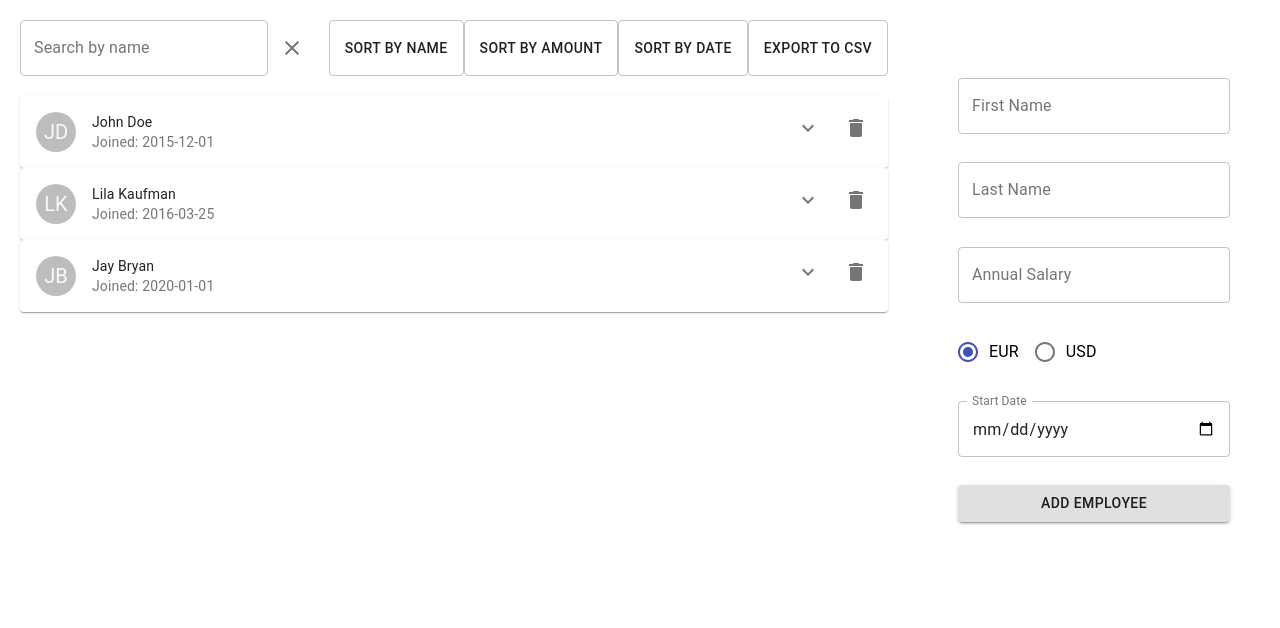
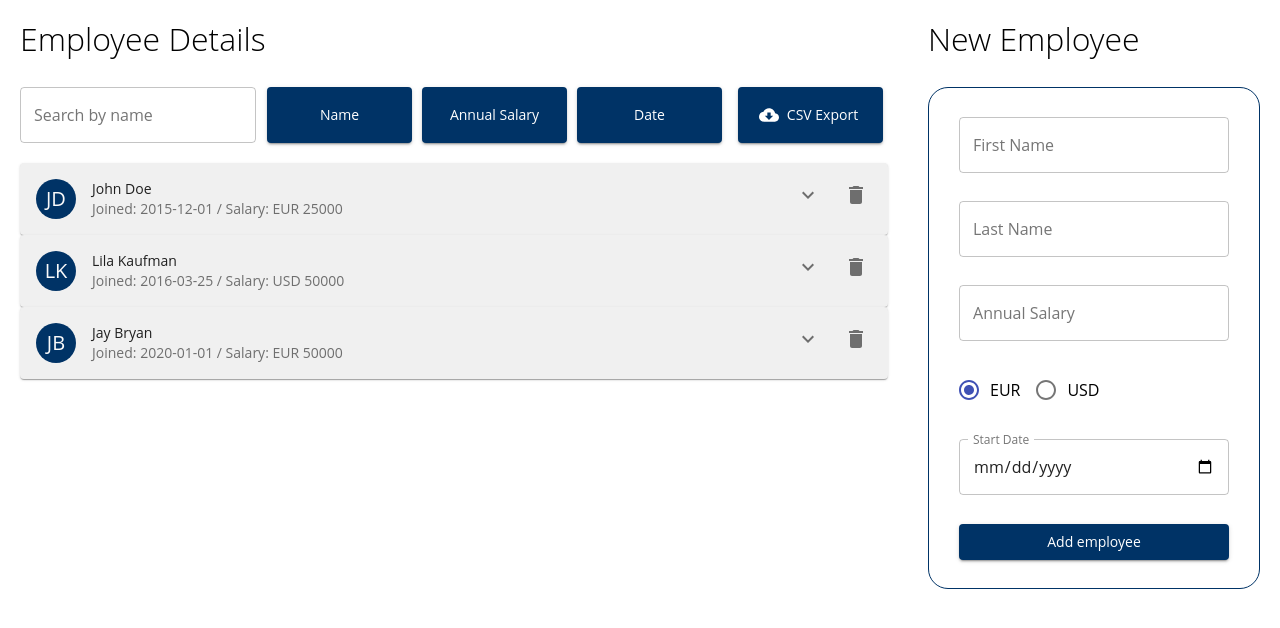
Before and after one commit to MattFarr/HR-System-Frontend, a React (Create React App) app in the folder hr-main-app/: page / in a window 1280 px wide. Shown: the top 628 px of the page. Built offline with nearby package versions, Linux system fonts and the light colour scheme.

Commit message:
* Added theme and styled some components

```diff
--- a/hr-main-app/src/components/EmployeeDashboard.tsx
+++ b/hr-main-app/src/components/EmployeeDashboard.tsx
@@ -8,13 +8,13 @@ import {
   CardHeader,
   Collapse,
   IconButton,
+  makeStyles,
   TextField,
   Typography,
 } from "@material-ui/core";
 import { useEffect } from "react";
 import { useState } from "react";
 import { orderBy } from "lodash";
-import initialEmployeeData from "../data/mock-data.json";
 import { Employee } from "../models/employee";
 import { useDispatch, useSelector } from "react-redux";
 import { bindActionCreators } from "redux";
@@ -24,13 +24,24 @@ import DeleteIcon from "@material-ui/icons/Delete";
 import ExpandMoreIcon from "@material-ui/icons/ExpandMore";
 import ExpandLessIcon from "@material-ui/icons/ExpandLess";
 import ClearIcon from "@material-ui/icons/Clear";
+import ArrowDownwardIcon from "@material-ui/icons/ArrowDownward";
+import ArrowUpwardIcon from "@material-ui/icons/ArrowUpward";
+import CloudDownloadIcon from "@material-ui/icons/CloudDownload";
 
 interface ISort {
   field: string;
   direction: boolean | "asc" | "desc";
 }
 
+const useStyles = makeStyles(() => ({
+  dashboardButton: {
+    margin: "0 5px",
+    width: "145px",
+  },
+}));
+
 const EmployeeDashboard = (): JSX.Element => {
+  const classes = useStyles();
   const dispatch = useDispatch();
   const { addEmployee, removeEmployee } = bindActionCreators(
     employeeActionCreators,
@@ -47,16 +58,11 @@ const EmployeeDashboard = (): JSX.Element => {
     direction: "asc",
   });
 
-  // const [expanded, setExpanded] = useState(false);
   const [expandedId, setExpandedId] = useState(-1);
 
   const handleExpandClick = (i: number) => {
     setExpandedId(expandedId === i ? -1 : i);
   };
-
-  // const handleExpandClick = () => {
-  //   setExpanded(!expanded);
-  // };
 
   const updateSort = (field: string) => {
     setSort({
@@ -133,10 +139,12 @@ const EmployeeDashboard = (): JSX.Element => {
   return (
     <Box display="flex">
       <Box display="flex" width="70%" flexDirection="column" padding="20px">
+        <Typography variant="h1">Employee Details</Typography>
         <Box
           display="flex"
           flexDirection="row"
           width="100%"
+          marginTop="30px"
           justifyContent="space-between"
         >
           <Box display="flex">
@@ -147,25 +155,74 @@ const EmployeeDashboard = (): JSX.Element => {
               value={filter}
               variant="outlined"
             />
-            <IconButton aria-label="settings" onClick={() => setFilter("")}>
-              <ClearIcon />
-            </IconButton>
+            {!!filter && (
+              <IconButton aria-label="settings" onClick={() => setFilter("")}>
+                <ClearIcon />
+              </IconButton>
+            )}
           </Box>
           <Box display="flex">
-            <Button variant="outlined" onClick={() => updateSort("firstName")}>
-              Sort by Name
+            <Button
+              className={classes.dashboardButton}
+              variant="contained"
+              color="primary"
+              onClick={() => updateSort("firstName")}
+              endIcon={
+                sort.field === "firstName" ? (
+                  sort.direction === "asc" ? (
+                    <ArrowUpwardIcon fontSize="small" />
+                  ) : (
+                    <ArrowDownwardIcon fontSize="small" />
+                  )
+                ) : null
+              }
+            >
+              Name
             </Button>
             <Button
-              variant="outlined"
+              className={classes.dashboardButton}
+              variant="contained"
+              color="primary"
               onClick={() => updateSort("annualSalary.amount")}
+              endIcon={
+                sort.field === "annualSalary.amount" ? (
+                  sort.direction === "asc" ? (
+                    <ArrowUpwardIcon fontSize="small" />
+                  ) : (
+                    <ArrowDownwardIcon fontSize="small" />
+                  )
+                ) : null
+              }
             >
-              Sort by Amount
+              Annual Salary
             </Button>
-            <Button variant="outlined" onClick={() => updateSort("startDate")}>
-              Sort by Date
+            <Button
+              className={classes.dashboardButton}
+              variant="contained"
+              color="primary"
+              onClick={() => updateSort("startDate")}
+              endIcon={
+                sort.field === "startDate" ? (
+                  sort.direction === "asc" ? (
+                    <ArrowUpwardIcon fontSize="small" />
+                  ) : (
+                    <ArrowDownwardIcon fontSize="small" />
+                  )
+                ) : null
+              }
+            >
+              Date
             </Button>
-            <Button variant="outlined" onClick={exportToCSV}>
-              Export to CSV
+          </Box>
+          <Box display="flex">
+            <Button
+              className={classes.dashboardButton}
+              variant="contained"
+              color="primary"
+              startIcon={<CloudDownloadIcon />}
+              onClick={exportToCSV}
+            >
+              CSV Export
             </Button>
           </Box>
         </Box>
@@ -179,7 +236,7 @@ const EmployeeDashboard = (): JSX.Element => {
                   )}${employee.lastName.charAt(0)}`}</Avatar>
                 }
                 title={`${employee.firstName} ${employee.lastName}`}
-                subheader={`Joined: ${employee.startDate}`}
+                subheader={`Joined: ${employee.startDate} / Salary: ${employee.annualSalary.currency} ${employee.annualSalary.amount}`}
                 action={
                   <>
                     <IconButton
--- a/hr-main-app/src/components/EmployeeForm.tsx
+++ b/hr-main-app/src/components/EmployeeForm.tsx
@@ -5,13 +5,14 @@ import {
   Radio,
   RadioGroup,
   TextField,
+  Typography,
 } from "@material-ui/core";
+import * as Yup from "yup";
 import { Formik } from "formik";
 import { Employee } from "../models/employee";
-import * as Yup from "yup";
 
 interface EmployeeFormProps {
-  addEmployee(employee: Employee): void;
+  addEmployee: (employee: Employee) => void;
 }
 
 const FormSchema = Yup.object().shape({
@@ -28,8 +29,6 @@ const FormSchema = Yup.object().shape({
 });
 
 const EmployeeForm = (props: EmployeeFormProps): JSX.Element => {
-  console.log(props);
-
   return (
     <Formik
       initialValues={{
@@ -67,14 +66,18 @@ const EmployeeForm = (props: EmployeeFormProps): JSX.Element => {
         touched,
         setFieldTouched,
       }) => (
-        <Box width="100%">
+        <Box width="100%" padding="20px">
+          <Typography variant="h1">New Employee</Typography>
           <form onSubmit={handleSubmit}>
             <Box
               display="flex"
               flexDirection="column"
-              padding="50px"
               height="500px"
               justifyContent="space-evenly"
+              padding="0 30px"
+              marginTop="30px"
+              borderRadius="20px"
+              border="1px solid #003366"
             >
               <TextField
                 id="firstName"
@@ -88,7 +91,7 @@ const EmployeeForm = (props: EmployeeFormProps): JSX.Element => {
                   setFieldTouched(e.target.name, true, false);
                   handleChange(e);
                 }}
-                error={touched.firstName && Boolean(errors.firstName)}
+                error={touched.firstName && !!errors.firstName}
                 helperText={touched.firstName && errors.firstName}
               />
               <TextField
@@ -102,7 +105,7 @@ const EmployeeForm = (props: EmployeeFormProps): JSX.Element => {
                   setFieldTouched(e.target.name, true, false);
                   handleChange(e);
                 }}
-                error={touched.lastName && Boolean(errors.lastName)}
+                error={touched.lastName && !!errors.lastName}
                 helperText={touched.lastName && errors.lastName}
               />
               <TextField
@@ -116,7 +119,7 @@ const EmployeeForm = (props: EmployeeFormProps): JSX.Element => {
                   setFieldTouched(e.target.name, true, false);
                   handleChange(e);
                 }}
-                error={touched.amount && Boolean(errors.amount)}
+                error={touched.amount && !!errors.amount}
                 helperText={touched.amount && errors.amount}
               />
               <RadioGroup
@@ -155,11 +158,16 @@ const EmployeeForm = (props: EmployeeFormProps): JSX.Element => {
                   setFieldTouched(e.target.name, true, false);
                   handleChange(e);
                 }}
-                error={touched.startDate && Boolean(errors.startDate)}
+                error={touched.startDate && !!errors.startDate}
                 helperText={touched.startDate && errors.startDate}
               />
 
-              <Button variant="contained" size="medium" type="submit">
+              <Button
+                variant="contained"
+                color="primary"
+                size="medium"
+                type="submit"
+              >
                 Add employee
               </Button>
             </Box>
--- a/hr-main-app/src/index.tsx
+++ b/hr-main-app/src/index.tsx
@@ -4,11 +4,15 @@ import "./index.css";
 import { Provider } from "react-redux";
 import { store } from "./state/index";
 import EmployeeDashboard from "./components/EmployeeDashboard";
+import { ThemeProvider } from "@material-ui/core";
+import { theme } from "../../hr-main-app/src/theme";
 
 ReactDOM.render(
   <React.StrictMode>
     <Provider store={store}>
-      <EmployeeDashboard />
+      <ThemeProvider theme={theme}>
+        <EmployeeDashboard />
+      </ThemeProvider>
     </Provider>
   </React.StrictMode>,
   document.getElementById("root")
--- /dev/null
+++ b/hr-main-app/src/theme/index.ts
@@ -0,0 +1,57 @@
+import { createTheme, Theme } from "@material-ui/core/styles";
+export const theme: Theme = createTheme({
+  typography: {
+    fontFamily: "Open Sans, Arial",
+    fontWeightBold: "bold",
+    h1: {
+      fontSize: "32px",
+    },
+    h2: {
+      fontSize: "22px",
+    },
+    h3: {
+      fontSize: "20px",
+    },
+    body1: {
+      fontSize: "16px",
+    },
+    body2: {
+      fontSize: "14px",
+    },
+  },
+  overrides: {
+    MuiCard: {
+      root: {
+        backgroundColor: "#F0F0F0",
+      },
+    },
+    MuiCardContent: {
+      root: {
+        backgroundColor: "#E0E0E0",
+      },
+    },
+    MuiAvatar: {
+      colorDefault: {
+        backgroundColor: "#003366",
+      },
+    },
+    MuiButtonBase: {
+      root: {
+        "&:focus": {
+          outline: "none",
+        },
+      },
+    },
+    MuiButton: {
+      root: {
+        textTransform: "none",
+      },
+      containedPrimary: {
+        backgroundColor: "#003366",
+        "&:hover": {
+          backgroundColor: "#000033",
+        },
+      },
+    },
+  },
+});
```
